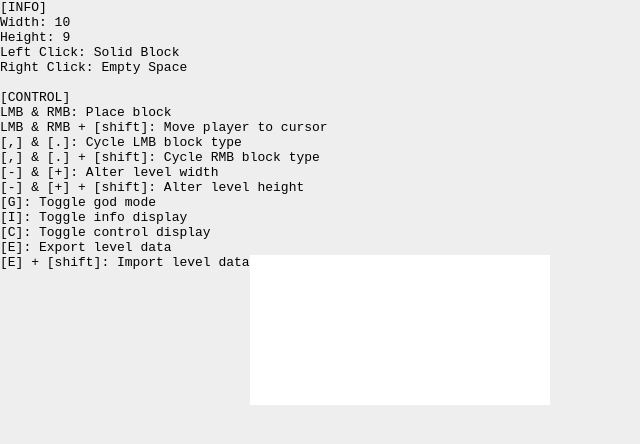
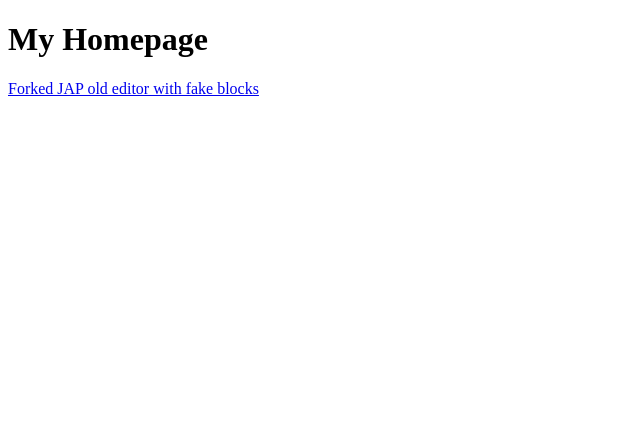
Before and after one commit to bainsandbrains/bainsandbrains.github.io, a plain HTML site: page index.html in a window 1280 px wide. Shown: the whole page, without its empty margins (0-640 px from the left). Drawn offline with Linux system fonts and the light colour scheme.

Commit message:
Update index.html

```diff
--- a/index.html
+++ b/index.html
@@ -1,33 +1,10 @@
 <!DOCTYPE html>
 <html style="height:100%">
 	<head>
-		<title>just a level editor</title>
+		<title>Hello there</title>
 	</head>
-	<body onresize="adjustScreen()" style="height:100%; margin:0; overflow:hidden; background:#EEEEEE; font-family:monospace">
-		<span id="info">
-			[INFO]<br>
-			Width: <span id="lvlWidth">10</span><br>
-			Height: <span id="lvlHeight">9</span><br>
-			Left Click: <span id="selectedBlock0">Solid Block</span><br>
-			Right Click: <span id="selectedBlock1">Empty Space</span><br><br>
-		</span>
-		<span id="control">
-			[CONTROL]<br>
-			LMB & RMB: Place block<br>
-			LMB & RMB + [shift]: Move player to cursor<br>
-			[,] & [.]: Cycle LMB block type<br>
-			[,] & [.] + [shift]: Cycle RMB block type<br>
-			[-] & [+]: Alter level width<br>
-			[-] & [+] + [shift]: Alter level height<br>
-			[G]: Toggle god mode<br>
-			[I]: Toggle info display<br>
-			[C]: Toggle control display<br>
-			[E]: Export level data<br>
-			[E] + [shift]: Import level data
-		</span>
-		<canvas id="playerLayer" style="position:absolute; background:#FFFFFF"></canvas>
-		<canvas id="levelLayer" style="position:absolute"></canvas>
-		<textarea style="opacity: .01; height:0; position:absolute; z-index: -1; display:none" id="exportArea">export text</textarea>
+	<body>
+		<h1>My Homepage</h1>
+		<a href="/just-a-forked-level-editor/index.html">Forked JAP old editor with fake blocks</a>
 	</body>
-	<script src="main.js"></script>
 </html>
```
